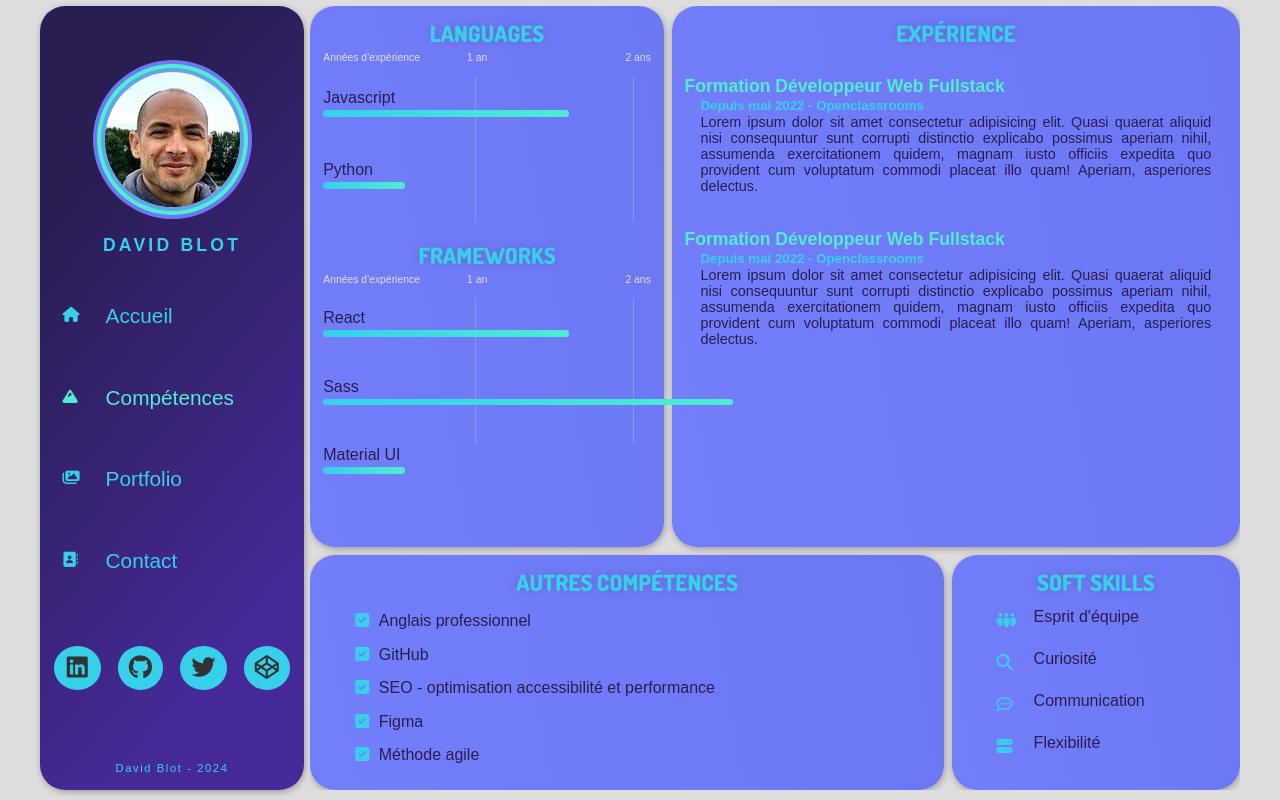
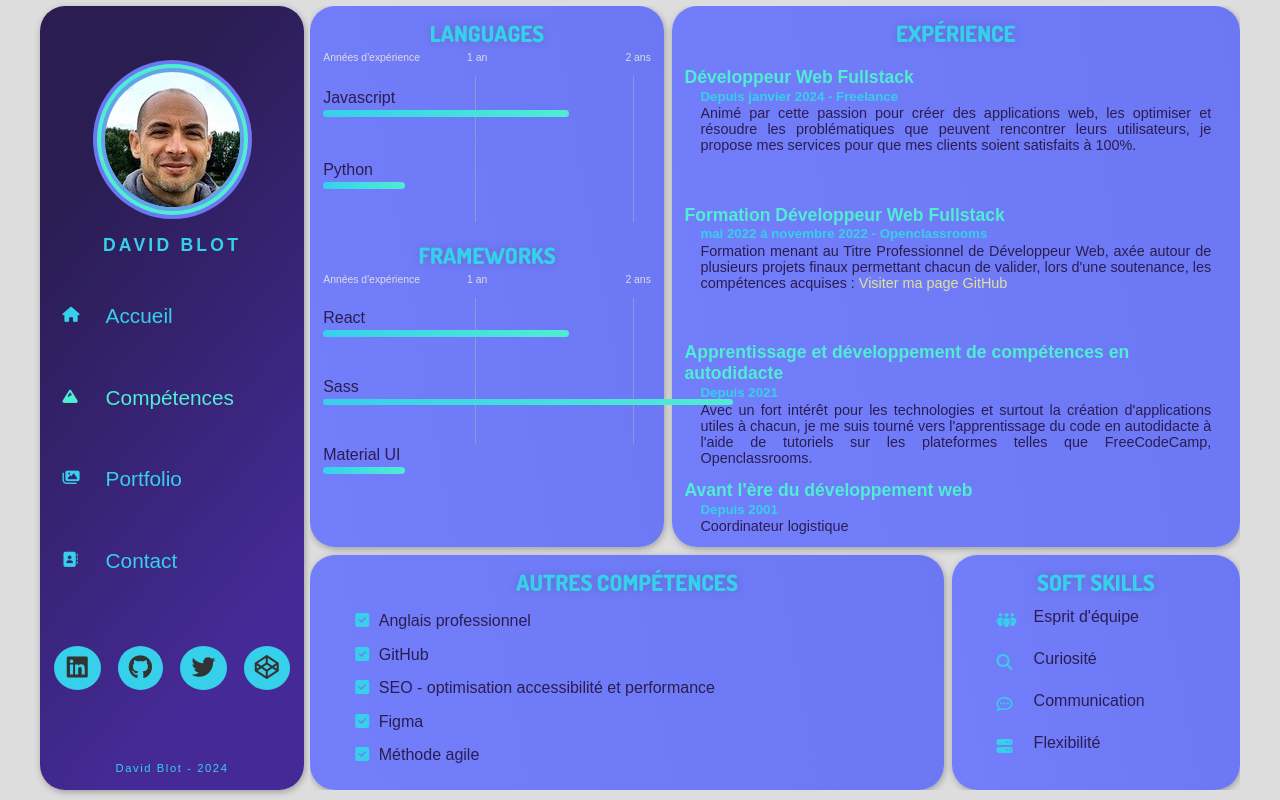
Before and after one commit to dnguyenb/My-CV-React, a React (Create React App) app: page /Competences in a window 1280 px wide. Built offline with nearby package versions, Linux system fonts and the light colour scheme; a web font is replaced by a local one.

Commit message:
redaction Experience

```diff
--- a/src/components/knowledges/Experience.js
+++ b/src/components/knowledges/Experience.js
@@ -5,14 +5,45 @@ const Experience = () => {
 		<div className="experience">
 			<h3>Expérience</h3>
 			<div className="exp-1">
-				<h4>Formation Développeur Web Fullstack</h4>
-				<h5>Depuis mai 2022 - Openclassrooms</h5>
-				<p>Lorem ipsum dolor sit amet consectetur adipisicing elit. Quasi quaerat aliquid nisi consequuntur sunt corrupti distinctio explicabo possimus aperiam nihil, assumenda exercitationem quidem, magnam iusto officiis expedita quo provident cum voluptatum commodi placeat illo quam! Aperiam, asperiores delectus.</p>
+				<h4>Développeur Web Fullstack</h4>
+				<h5>Depuis janvier 2024 - Freelance</h5>
+				<p>
+					Animé par cette passion pour créer des applications web, les optimiser
+					et résoudre les problématiques que peuvent rencontrer leurs
+					utilisateurs, je propose mes services pour que mes clients soient
+					satisfaits à 100%.
+				</p>
 			</div>
 			<div className="exp-2">
 				<h4>Formation Développeur Web Fullstack</h4>
-				<h5>Depuis mai 2022 - Openclassrooms</h5>
-				<p>Lorem ipsum dolor sit amet consectetur adipisicing elit. Quasi quaerat aliquid nisi consequuntur sunt corrupti distinctio explicabo possimus aperiam nihil, assumenda exercitationem quidem, magnam iusto officiis expedita quo provident cum voluptatum commodi placeat illo quam! Aperiam, asperiores delectus.</p>
+				<h5>mai 2022 à novembre 2022 - Openclassrooms</h5>
+				<p>
+					Formation menant au Titre Professionnel de Développeur Web, axée
+					autour de plusieurs projets finaux permettant chacun de valider, lors
+					d'une soutenance, les compétences acquises :{' '}
+					<a
+						href="https://github.com/dnguyenb?tab=repositories"
+						target="_blank"
+						rel="noreferrer"
+					>
+						Visiter ma page GitHub
+					</a>
+				</p>
+			</div>
+			<div className="exp-3">
+				<h4>Apprentissage et développement de compétences en autodidacte</h4>
+				<h5>Depuis 2021</h5>
+				<p>
+					Avec un fort intérêt pour les technologies et surtout la création
+					d'applications utiles à chacun, je me suis tourné vers l'apprentissage
+					du code en autodidacte à l'aide de tutoriels sur les plateformes
+					telles que FreeCodeCamp, Openclassrooms.
+				</p>
+			</div>
+			<div className="exp-4">
+				<h4>Avant l'ère du développement web</h4>
+				<h5>Depuis 2001</h5>
+				<p>Coordinateur logistique</p>
 			</div>
 		</div>
 	);
--- a/src/styles/main.css
+++ b/src/styles/main.css
@@ -603,10 +603,11 @@ a:visited {
 }
 .knowledges .knowledgesContent .experience {
   grid-area: E;
+  gap: 0.4rem;
   margin: 0 0 0.5rem 0.5rem;
   display: grid;
   grid-template-columns: 1fr;
-  grid-template-rows: 11% 1fr 1fr 1fr;
+  grid-template-rows: 8% 1fr 1fr 1fr;
   grid-template-areas: "1" "2" "3" "4";
 }
 .knowledges .knowledgesContent .experience h3 {
@@ -630,6 +631,9 @@ a:visited {
 }
 .knowledges .knowledgesContent .experience .exp-2 {
   grid-area: 3;
+}
+.knowledges .knowledgesContent .experience .exp-2 a {
+  color: rgb(225, 225, 154);
 }
 .knowledges .knowledgesContent .experience .exp-3 {
   grid-area: 4;
--- a/src/styles/pages/_knowledges.scss
+++ b/src/styles/pages/_knowledges.scss
@@ -137,10 +137,11 @@
 
         .experience {
             grid-area: E;
+            gap: 0.4rem;
             margin: 0 0 .5rem .5rem;
             display: grid;
             grid-template-columns: 1fr;
-            grid-template-rows: 11% 1fr 1fr 1fr;
+            grid-template-rows: 8% 1fr 1fr 1fr;
             grid-template-areas:
                 "1"
                 "2"
@@ -173,6 +174,10 @@
 
             .exp-2 {
                 grid-area: 3;
+
+                a {
+                    color: rgb(225, 225, 154);
+                }
             }
 
             .exp-3 {
```
Also changed, not shown: 1 other file (tests, documents, lock files or other folders).
